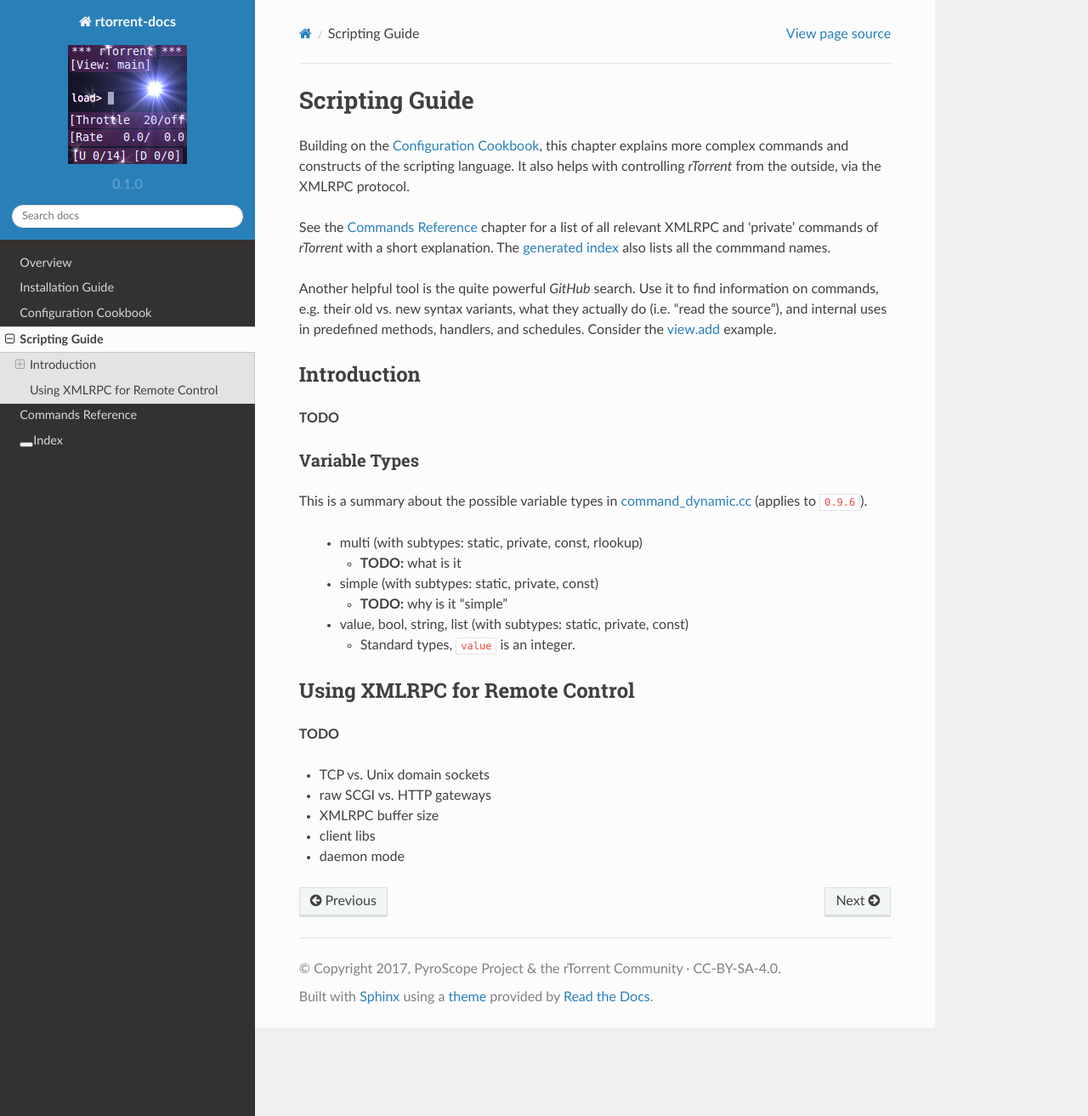
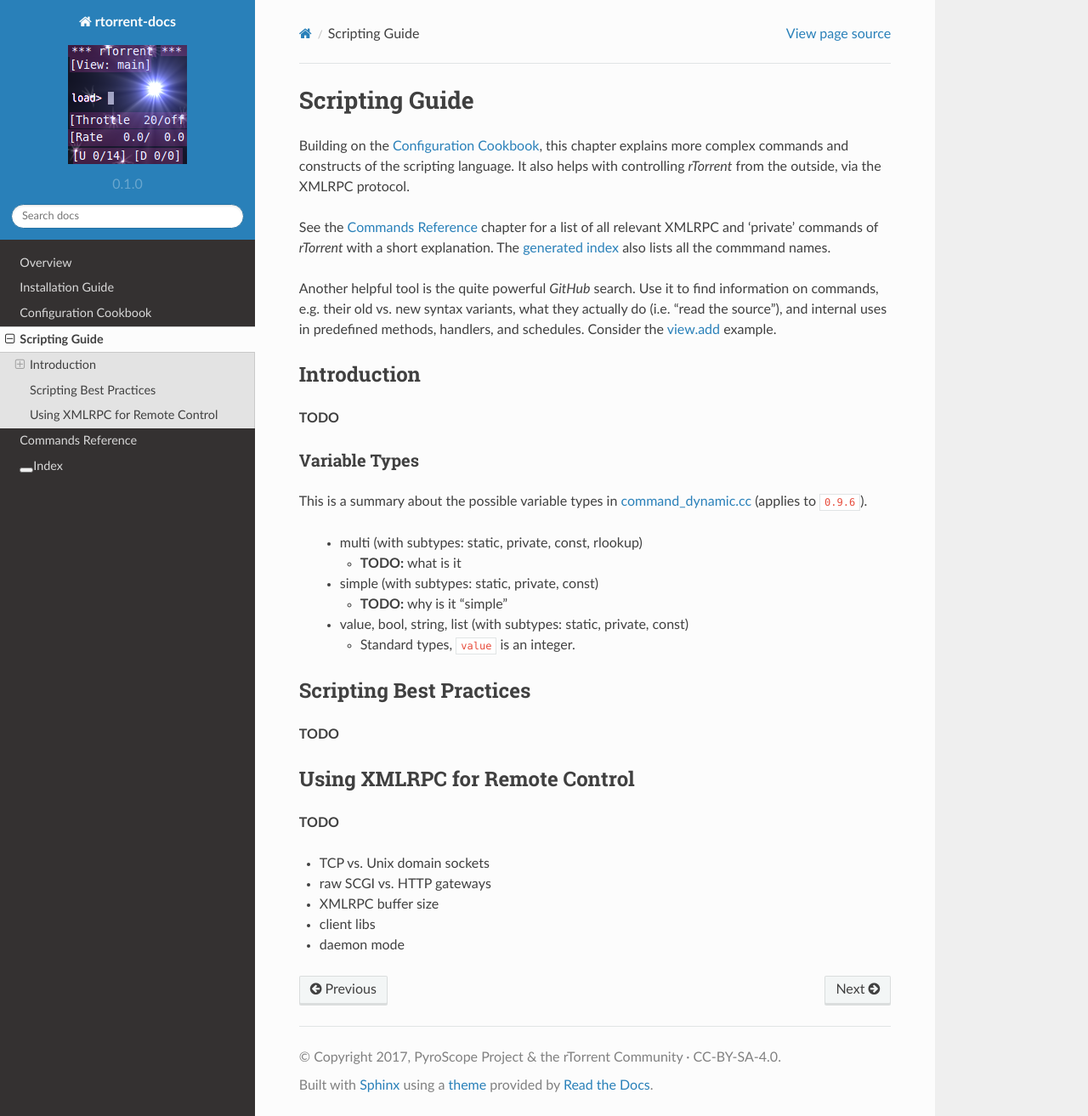
Before and after one commit to rtorrent-community/rtorrent-docs, a Sphinx documentation site: the page built from docs/scripting.rst, in a window 1280 px wide and 1313 px high. Shown: the whole window at 85% size. Built offline with Sphinx 7.4.7 and the Read the Docs theme 2.0.0, drawn with Linux system fonts in a browser that asks for light colours.

Commit message:
added 'Scripting Best Practices' (TODO)

```diff
--- a/docs/scripting.rst
+++ b/docs/scripting.rst
@@ -42,6 +42,12 @@ This is a summary about the possible variable types in
    * Standard types, ``value`` is an integer.
 
 
+Scripting Best Practices
+------------------------
+
+**TODO**
+
+
 Using XMLRPC for Remote Control
 -------------------------------
 
```
